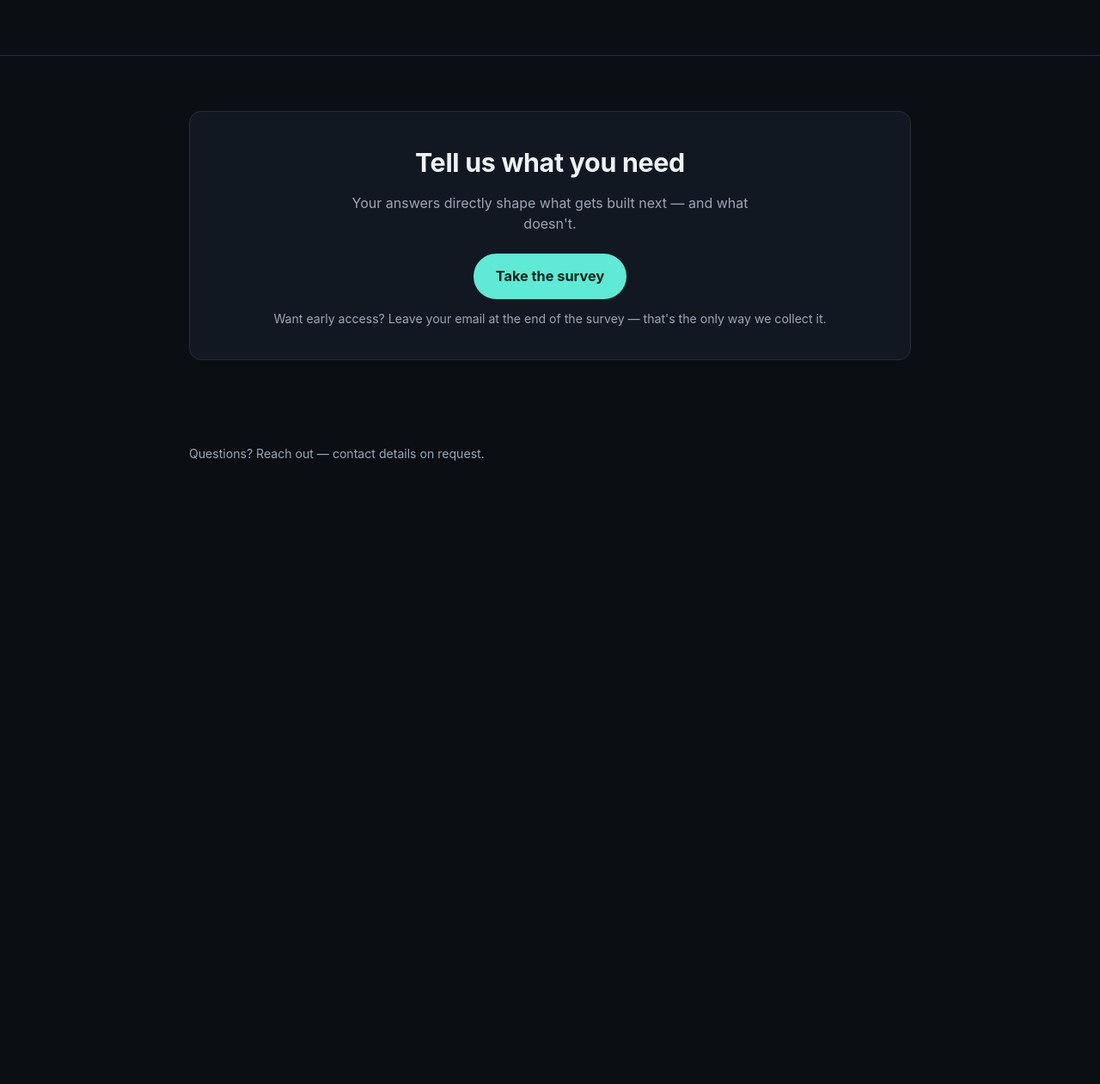
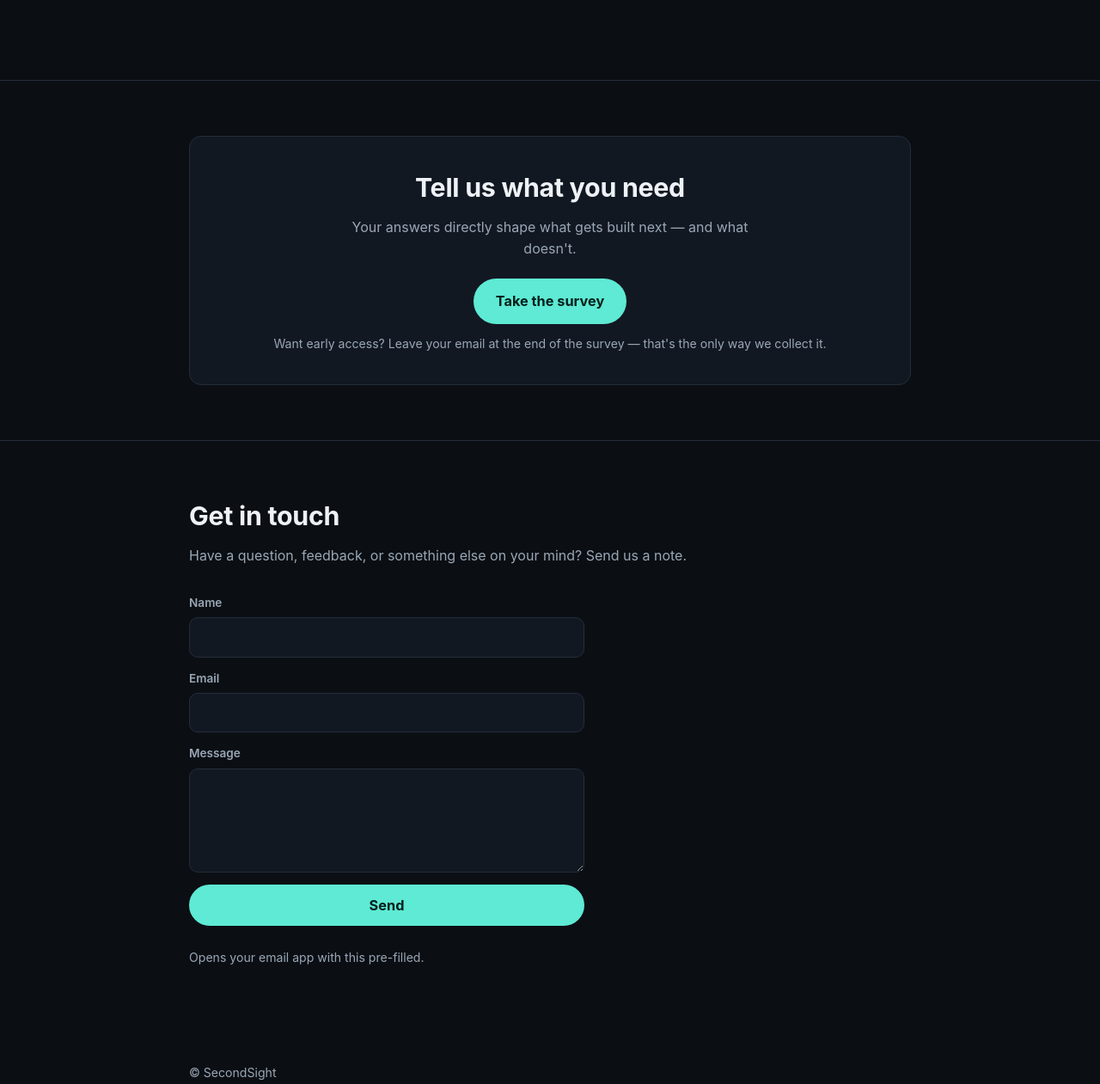
Before and after one commit to wfettich/secondsight-landing, a plain HTML site: page index.html in a window 1280 px wide. Shown: the part 1289-2550 px from the top of the page at 86% size. Before the commit the page ends 1878 px from the top, so only its background shows below. Drawn offline with Linux system fonts and the light colour scheme.

Commit message:
Revise hero claims, RO wording, footer; add contact form

```diff
--- a/index.html
+++ b/index.html
@@ -80,7 +80,17 @@
     box-shadow: 0 0 0 rgba(94,234,212,0);
   }
   .btn:hover { transform: translateY(-1px); box-shadow: 0 6px 24px rgba(94,234,212,0.25); }
+  button.btn { border: none; cursor: pointer; font-family: inherit; }
   .btn-sub { color: var(--text-dim); font-size: 0.88rem; margin-top: 12px; }
+
+  .contact-form { display: flex; flex-direction: column; gap: 14px; max-width: 460px; margin-top: 8px; }
+  .field { display: flex; flex-direction: column; gap: 6px; }
+  .field label { font-size: 0.85rem; color: var(--text-dim); font-weight: 600; }
+  .field input, .field textarea {
+    background: var(--bg-elev); border: 1px solid var(--border); border-radius: 10px;
+    padding: 10px 12px; color: var(--text); font: inherit; resize: vertical;
+  }
+  .field input:focus, .field textarea:focus { outline: 2px solid var(--accent); outline-offset: 1px; }
 
   .steps { display: grid; grid-template-columns: repeat(3, 1fr); gap: 22px; }
   .step { background: var(--bg-elev); border: 1px solid var(--border); border-radius: var(--radius); padding: 22px; }
@@ -169,6 +179,29 @@
   </div>
 </section>
 
+<section id="contact">
+  <div class="wrap">
+    <h2 data-i18n="contact.title"></h2>
+    <p class="section-lead" data-i18n="contact.lead"></p>
+    <form id="contact-form" class="contact-form">
+      <div class="field">
+        <label for="contact-name" data-i18n="contact.nameLabel"></label>
+        <input type="text" id="contact-name" name="name" required>
+      </div>
+      <div class="field">
+        <label for="contact-email" data-i18n="contact.emailLabel"></label>
+        <input type="email" id="contact-email" name="email" required>
+      </div>
+      <div class="field">
+        <label for="contact-message" data-i18n="contact.messageLabel"></label>
+        <textarea id="contact-message" name="message" rows="4" required></textarea>
+      </div>
+      <button type="submit" class="btn" data-i18n="contact.send"></button>
+      <p class="btn-sub" data-i18n="contact.note"></p>
+    </form>
+  </div>
+</section>
+
 <footer class="site">
   <div class="wrap">
     <span data-i18n="footer.text"></span>
@@ -186,7 +219,7 @@ const I18N = {
     hero: {
       badge: "Beta · Private testing",
       title: "Turn an old phone into a live security camera.",
-      lead: "Watch it from any browser — no app needed to view, no cloud storing your video. Currently in private beta, and we're building it based on real feedback.",
+      lead: "Watch from any browser today — an app viewer is on the way too. Video is stored locally on the camera by default, with optional cloud backup (your own storage, or ours) if you ever want it. Currently in private beta, and we're building it based on real feedback.",
       cta: "Take the 5-minute survey"
     },
     how: {
@@ -206,33 +239,51 @@ const I18N = {
       button: "Take the survey",
       sub: "Want early access? Leave your email at the end of the survey — that's the only way we collect it."
     },
-    footer: { text: "Questions? Reach out — contact details on request." }
+    contact: {
+      title: "Get in touch",
+      lead: "Have a question, feedback, or something else on your mind? Send us a note.",
+      nameLabel: "Name",
+      emailLabel: "Email",
+      messageLabel: "Message",
+      send: "Send",
+      note: "Opens your email app with this pre-filled."
+    },
+    footer: { text: "© SecondSight" }
   },
   ro: {
     hero: {
       badge: "Beta · Testare privată",
       title: "Transformă un telefon vechi într-o cameră de supraveghere live.",
-      lead: "Vizionează din orice browser — fără nicio aplicație necesară pentru a viziona, fără stocare în cloud a video-ului tău. În prezent în beta privată, iar dezvoltarea se bazează pe feedback real.",
+      lead: "Vizionează din orice browser chiar acum — urmează și un viewer în aplicație. Video-ul este stocat local pe cameră în mod implicit, cu backup opțional în cloud (propriul tău spațiu de stocare, sau al nostru) dacă vrei vreodată asta. În prezent în beta privată, iar dezvoltarea se bazează pe feedback real.",
       cta: "Completează sondajul de 5 minute"
     },
     how: {
       title: "Cum funcționează",
       lead: "SecondSight rulează pe telefonul pe care îl ai deja într-un sertar.",
-      step1: { title: "Instalează pe un telefon vechi", body: "Aplicația cameră SecondSight rulează pe iOS sau Android — orice dispozitiv liber devine cameră." },
+      step1: { title: "Instalează pe un telefon vechi", body: "Aplicația cameră SecondSight rulează pe iOS sau Android — orice dispozitiv nefolosit devine cameră." },
       step2: { title: "Transmite live, peer-to-peer", body: "Video-ul este trimis direct (WebRTC) către persoana cu care distribui linkul — serverul nostru ajută doar cele două dispozitive să se conecteze." },
       step3: { title: "Vizionează din orice browser", body: "Deschide linkul privat pe un laptop sau alt telefon. Nu e nevoie de nicio aplicație separată pentru vizionare." }
     },
     why: {
       title: "De ce întrebăm",
-      body: "SecondSight este înainte de lansare. Înainte să continuăm dezvoltarea, vrem să auzim părerea unor oameni care au folosit cu adevărat aplicații vechi de supraveghere — ce a funcționat, ce nu, și ce te-ar face să folosești asta. Sondajul durează aproximativ 5 minute, iar toate întrebările, cu excepția e-mailului pentru invitația beta, sunt opționale."
+      body: "SecondSight este înainte de lansare. Înainte să continuăm dezvoltarea, vrem să auzim părerile celor care au folosit aplicații de supraveghere — ce a funcționat, ce nu, și de ce ai folosi asta. Sondajul durează aproximativ 5 minute, iar toate întrebările, cu excepția e-mailului pentru invitația beta, sunt opționale."
     },
     cta: {
       title: "Spune-ne de ce ai nevoie",
       body: "Răspunsurile tale influențează direct ce construim în continuare — și ce nu.",
       button: "Completează sondajul",
-      sub: "Vrei acces timpuriu? Lasă adresa de e-mail la finalul sondajului — este singurul mod în care o colectăm."
+      sub: ""
     },
-    footer: { text: "Întrebări? Scrie-ne — detalii de contact la cerere." }
+    contact: {
+      title: "Contactează-ne",
+      lead: "Ai o întrebare, un feedback sau altceva pe suflet? Trimite-ne un mesaj.",
+      nameLabel: "Nume",
+      emailLabel: "E-mail",
+      messageLabel: "Mesaj",
+      send: "Trimite",
+      note: "Se deschide aplicația ta de e-mail cu mesajul completat."
+    },
+    footer: { text: "© SecondSight" }
   }
 };
 
@@ -244,7 +295,10 @@ function render(lang) {
     const path = el.getAttribute("data-i18n").split(".");
     let val = dict;
     for (const p of path) val = val && val[p];
-    if (typeof val === "string") el.textContent = val;
+    if (typeof val === "string") {
+      el.textContent = val;
+      el.hidden = val === "";
+    }
   });
 
   document.querySelectorAll("[data-survey-link]").forEach(el => {
@@ -272,6 +326,17 @@ document.querySelectorAll(".lang-toggle button").forEach(btn => {
   });
 });
 
+const CONTACT_EMAIL = "wfettich+SecondSight@gmail.com";
+document.getElementById("contact-form").addEventListener("submit", e => {
+  e.preventDefault();
+  const name = document.getElementById("contact-name").value.trim();
+  const email = document.getElementById("contact-email").value.trim();
+  const message = document.getElementById("contact-message").value.trim();
+  const subject = encodeURIComponent(`SecondSight contact from ${name}`);
+  const body = encodeURIComponent(`${message}\n\n— ${name} (${email})`);
+  window.location.href = `mailto:${CONTACT_EMAIL}?subject=${subject}&body=${body}`;
+});
+
 render(detectInitialLang());
 </script>
 
```
